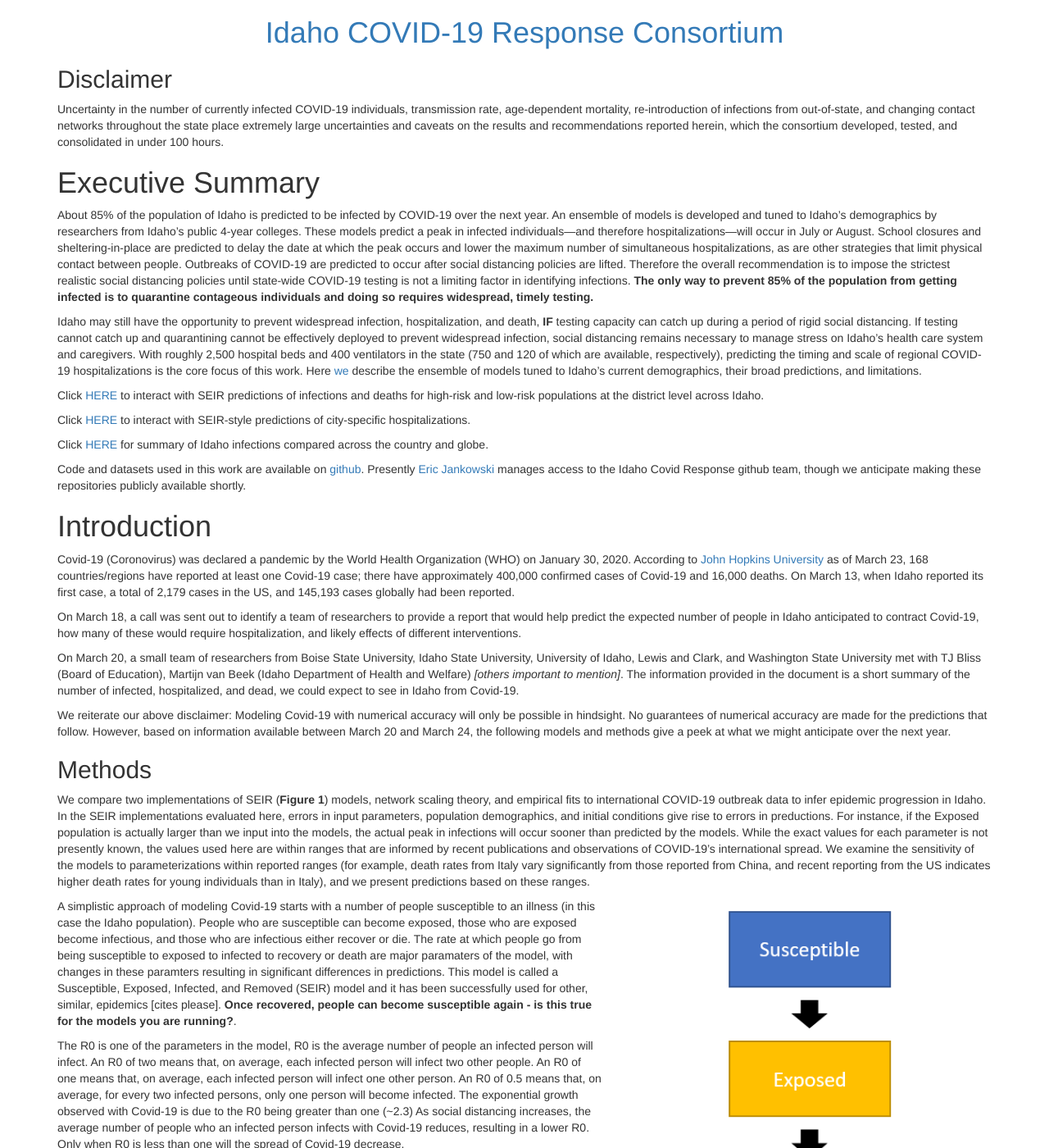
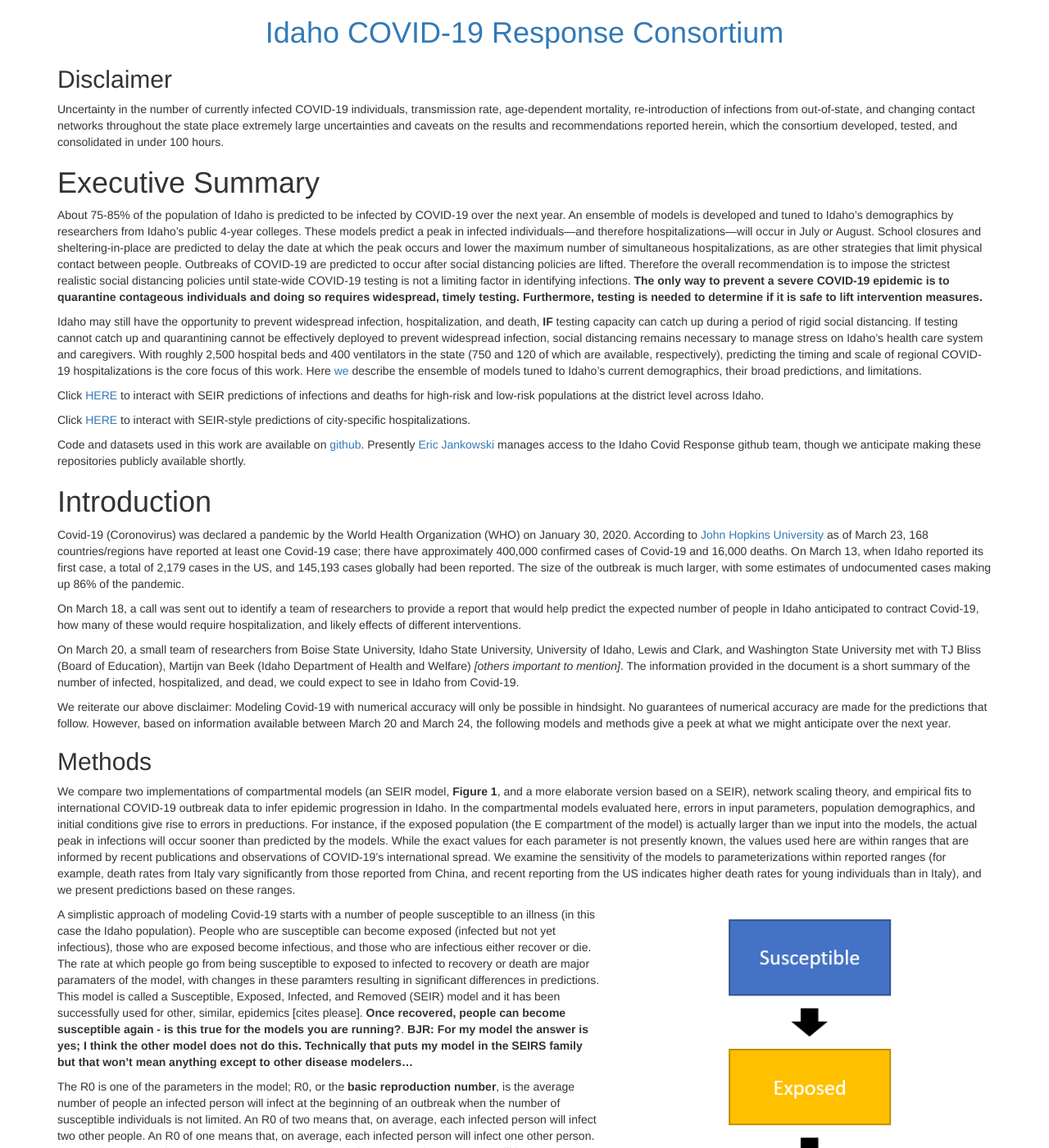
Before and after one commit to magbenji/summary, a Jekyll site: the page built from index.md, in a window 1280 px wide and 1400 px high. Shown: the whole window at 82% size. Built offline with Jekyll 4.4.1, drawn with Linux system fonts in a browser that asks for light colours; some of the changed text lies outside the part shown.

Commit message:
Some suggestions

```diff
--- a/index.md
+++ b/index.md
@@ -9,30 +9,28 @@
 Uncertainty in the number of currently infected COVID-19 individuals, transmission rate, age-dependent mortality, re-introduction of infections from out-of-state, and changing contact networks throughout the state place extremely large uncertainties and caveats on the results and recommendations reported herein, which the consortium developed, tested, and consolidated in under 100 hours.
 
 # Executive Summary
-About 85% of the population of Idaho is predicted to be infected by COVID-19 over the next year.
+About 75-85% of the population of Idaho is predicted to be infected by COVID-19 over the next year.
 An ensemble of models is developed and tuned to Idaho's demographics by researchers from Idaho's public 4-year colleges.
 These models predict a peak in infected individuals---and therefore hospitalizations---will occur in July or August.
 School closures and sheltering-in-place are predicted to delay the date at which the peak occurs and lower the maximum number of simultaneous hospitalizations, as are other strategies that limit physical contact between people.
 Outbreaks of COVID-19 are predicted to occur after social distancing policies are lifted.
 Therefore the overall recommendation is to impose the strictest realistic social distancing policies until state-wide COVID-19 testing is not a limiting factor in identifying infections.
-**The only way to prevent 85% of the population from getting infected is to quarantine contageous individuals and doing so requires widespread, timely testing.**
+**The only way to prevent a severe COVID-19 epidemic is to quarantine contageous individuals and doing so requires widespread, timely testing. Furthermore, testing is needed to determine if it is safe to lift intervention measures.**
 
 Idaho may still have the opportunity to prevent widespread infection, hospitalization, and death, **IF** testing capacity can catch up during a period of rigid social distancing.
 If testing cannot catch up and quarantining cannot be effectively deployed to prevent widespread infection, social distancing remains necessary to manage stress on Idaho's health care system and caregivers.
 With roughly 2,500 hospital beds and 400 ventilators in the state (750 and 120 of which are available, respectively), predicting the timing and scale of regional COVID-19 hospitalizations is the core focus of this work.
-Here [we](team) describe the ensemble of models tuned to Idaho's current demographics, their broad predictions, and limitations.
+Here [we][idaho] describe the ensemble of models tuned to Idaho's current demographics, their broad predictions, and limitations.
 
 Click [HERE](https://public.tableau.com/profile/jeff.lingwall7921#!/vizhome/Statewide_SEIR_Projections_ver1/Dashboard12?publish=yes) to interact with SEIR predictions of infections and deaths for high-risk and low-risk populations at the district level across Idaho.
 
 Click [HERE](https://benridenhour.shinyapps.io/COVID-19_ID/) to interact with SEIR-style predictions of city-specific hospitalizations.
 
-Click [HERE](https://rpubs.com/IrenevanWoerden/588295) for summary of Idaho infections compared across the country and globe.
-
 Code and datasets used in this work are available on [github](https://github.com/idaho-covid-response).
 Presently [Eric Jankowski](mailto:ericjankowski@boisestate.edu) manages access to the Idaho Covid Response github team, though we anticipate making these repositories publicly available shortly.
 
 # Introduction
-Covid-19 (Coronovirus) was declared a pandemic by the World Health Organization (WHO) on January 30, 2020. According to [John Hopkins University](https://coronavirus.jhu.edu/map.html) as of March 23, 168 countries/regions have reported at least one Covid-19 case; there have approximately 400,000 confirmed cases of Covid-19 and 16,000 deaths. On March 13, when Idaho reported its first case, a total of 2,179 cases in the US, and 145,193 cases globally had been reported.
+Covid-19 (Coronovirus) was declared a pandemic by the World Health Organization (WHO) on January 30, 2020. According to [John Hopkins University](https://coronavirus.jhu.edu/map.html) as of March 23, 168 countries/regions have reported at least one Covid-19 case; there have approximately 400,000 confirmed cases of Covid-19 and 16,000 deaths. On March 13, when Idaho reported its first case, a total of 2,179 cases in the US, and 145,193 cases globally had been reported. The size of the outbreak is much larger, with some estimates of undocumented cases making up 86% of the pandemic.
 
 On March 18, a call was sent out to identify a team of researchers to provide a report that would help predict the expected number of people in Idaho anticipated to contract Covid-19, how many of these would require hospitalization, and likely effects of different interventions.
 
@@ -43,9 +41,9 @@
 However, based on information available between March 20 and March 24, the following models and methods give a peek at what we might anticipate over the next year.
 
 ## Methods
-We compare two implementations of SEIR (**Figure 1**) models, network scaling theory, and empirical fits to international COVID-19 outbreak data to infer epidemic progression in Idaho.
-In the SEIR implementations evaluated here, errors in input parameters, population demographics, and initial conditions give rise to errors in preductions.
-For instance, if the Exposed population is actually larger than we input into the models, the actual peak in infections will occur sooner than predicted by the models.
+We compare two implementations of compartmental models (an SEIR model, **Figure 1**, and a more elaborate version based on a SEIR), network scaling theory, and empirical fits to international COVID-19 outbreak data to infer epidemic progression in Idaho.
+In the compartmental models evaluated here, errors in input parameters, population demographics, and initial conditions give rise to errors in preductions.
+For instance, if the exposed population (the E compartment of the model) is actually larger than we input into the models, the actual peak in infections will occur sooner than predicted by the models.
 While the exact values for each parameter is not presently known, the values used here are within ranges that are informed by recent publications and observations of COVID-19's international spread.
 We examine the sensitivity of the models to parameterizations within reported ranges (for example, death rates from Italy vary significantly from those reported from China, and recent reporting from the US indicates higher death rates for young individuals than in Italy), and we present predictions based on these ranges.
 
@@ -55,25 +53,24 @@
 </figure>
 
 A simplistic approach of modeling Covid-19 starts with a number of people susceptible to an illness (in this case the Idaho population).
-People who are susceptible can become exposed, those who are exposed become infectious, and those who are infectious either recover or die.
+People who are susceptible can become exposed (infected but not yet infectious), those who are exposed become infectious, and those who are infectious either recover or die.
 The rate at which people go from being susceptible to exposed to infected to recovery or death are major paramaters of the model, with changes in these paramters resulting in significant differences in predictions.
 This model is called a Susceptible, Exposed, Infected, and Removed (SEIR) model and it has been successfully used for other, similar, epidemics [cites please].
-**Once recovered, people can become susceptible again - is this true for the models you are running?**.
+**Once recovered, people can become susceptible again - is this true for the models you are running?**. **BJR: For my model the answer is yes; I think the other model does not do this. Technically that puts my model in the SEIRS family but that won't mean anything except to other disease modelers...**
 
-The R0 is one of the parameters in the model, R0 is the average number of people an infected person will infect.
+The R0 is one of the parameters in the model; R0, or the **basic reproduction number**, is the average number of people an infected person will infect at the beginning of an outbreak when the number of susceptible individuals is not limited.
 An R0 of two means that, on average, each infected person will infect two other people.
 An R0 of one means that, on average, each infected person will infect one other person.
 An R0 of 0.5 means that, on average, for every two infected persons, only one person will become infected.
-The exponential growth observed with Covid-19 is due to the R0 being greater than one (~2.3)
-As social distancing increases, the average number of people who an infected person infects with Covid-19 reduces, resulting in a lower R0. Only when R0 is less than one will the spread of Covid-19 decrease.
+The exponential growth observed with Covid-19 is due to the R0 being greater than one (~2.3) **technically the "exponential growth" part of this statement isn't correct**
+As social distancing increases, the average number of people who an infected person infects with Covid-19 reduces, resulting in a lower reproduction number. Only when the reproduction number is less than one will the spread of Covid-19 decrease.
 
-The R0 in Italy and China were approximately 2.3 initially.
-The red line in Figure 2 shows the number of predicted Idaho infections based on an R0 of 2.3.
-The green lines in Figure 2 show the predicted number of infections in Idaho if social distancing measures are put in place, and the R0 decreases.
+The R0 in Italy and China were approximately 2.3, which corresponds
+*Figure 2 - image of Wuhan vs Italy infectious rates with Idaho data*
 
 <figure style="float:center;width:70%" align="center">
-<img style="float:center" src="./fig/SIRModeldifferentR0.png">
-<figcaption><b>Figure 2 </b> Anticipated number of infections per 100,000 in Idaho based on different R0 values. </figcaption>
+<img style="float:center" src="./fig/SIRModeldifferentR0.PNG">
+<figcaption><b>Figure 3 </b> Anticipated number of infections in Idaho based on R0 values of 2.3 (red line) and x,x, and x (green lines). </figcaption>
 </figure>
 <br>
 
@@ -120,7 +117,6 @@
 </figure>
 <br>
 
-**If no social distancing is implemented**
 **Scenario 1.** Starting with 48 cases in Idaho
 - Time to peak:  roughly 150 days, August 16-22
 - At peak:
@@ -145,28 +141,6 @@
 - Final outbreak size:
 - Total deaths:
 
-**If social distancing measures are implemented**
-**Scenario 1.** Starting with 48 cases in Idaho
-- Time to peak:
-- At peak:
-      - estimate 1:
-- Final outbreak size:
-- Total deaths:
-
-**Scenario 2.** Starting with 240 cases in Idaho
-- Time to peak:
-- At peak:
-      - estimate 1:
-- Final outbreak size:
-- Total deaths:
-
-**Scenario 3.** Starting with 480 cases in Idaho
-- Time to peak:
-- At peak:
-      - estimate 1:
-- Final outbreak size:
-- Total deaths:
-
 Figure 4 shows the anticipated number of infected, hospitalized, and deaths for Idaho if no mitigation is done.
 This suggests that if no mitigation is done the the peak number of infections will be [date range].
 If there is no mitagation we anticpate that the ventilators wil be overwhelmed [date range], *resulting in an ever higher number of deaths - please let me know if your death rates take into account ventilators*.
@@ -174,13 +148,8 @@
 
 *Figure predicted Idaho infected hospitilations, deaths showing range in predictions - send me your day 1-365 predictions*
 
-<figure style="float:center;width:70%" align="center">
-<img style="float:center" src="./fig/epiSize2panel.png">
-<figcaption><b>Figure X:</b> Network modeling of COVID-19 predict that if 7.5% of the population has fewer than 5 "contacts", R0 will be reduced below 1 and there will be no epidemic. "Contacts" here refer to generic transmission connections, including interpersonal contacts and shared spaces (offices) whereby transmission may occur.</figcaption>
-</figure>
-<br>
 
-# Conclusions
+## Conclusions
 The limited number of tests being conducted, and the delay in testing results becoming available, is significantly hampering modeling efforts. It is difficult to accurately model Covid-19 in Idaho given the wide range of uncertainty in the model parameters. We ran a large number of models,
 
 Several different approaches to modelling Covid-19 in Idaho were used.
@@ -210,9 +179,25 @@
 
 If people who are likely immune (based on prior exposure or serology) are not infections, there is no reason for these people to not  get back to normal economic activity. PCR tests and serology (once available) will indicate how many people are likely immune from this current Covid-19 virus.
 
+The models will be more accurate once more testing is implemented, or when we death data starts to be available.
+
+The first cases of Covid-19 in Idaho were observed after other states were infected. By tracking the number of cases reported by state we may be able to see how well different intervention strategies have worked elsewhere in the US.
+
+Large-scale testing will help create more accurate future predictions researchers. While death data (once available) will help with improving the predictions, relying on testing is preferrable for obvious reasons.
+
+Providing more detailed information on who is infected by Covid-19 (e.g., age, gender, comorbidities) will help future predictions be more accurate.
+
 ## Additional information
+For more information specific to Idaho, see the following websites:
 
-* [Team](team)
+A visual summary of trends over time in Idaho: https://rpubs.com/IrenevanWoerden/588295
+
+[A dashboard with multiple parameters](https://benridenhour.shinyapps.io/COVID-19_ID/)
+
+[A dashboard with multiple parameters that shows potential effect on ventilator and ICU capacity by public health district](https://public.tableau.com/profile/jeff.lingwall7921#!/vizhome/Statewide_SEIR_Projections_ver1/Dashboard12?publish=yes)
+
+* [Team][idaho]
 * [Sources](sources)
 
-[//]: # (Internal links below, but perhaps avoid using?)
+[//]: # (Links below)
+[idaho]: team
```
Also changed, not shown: other parts of index.md (+1 -1 lines).
